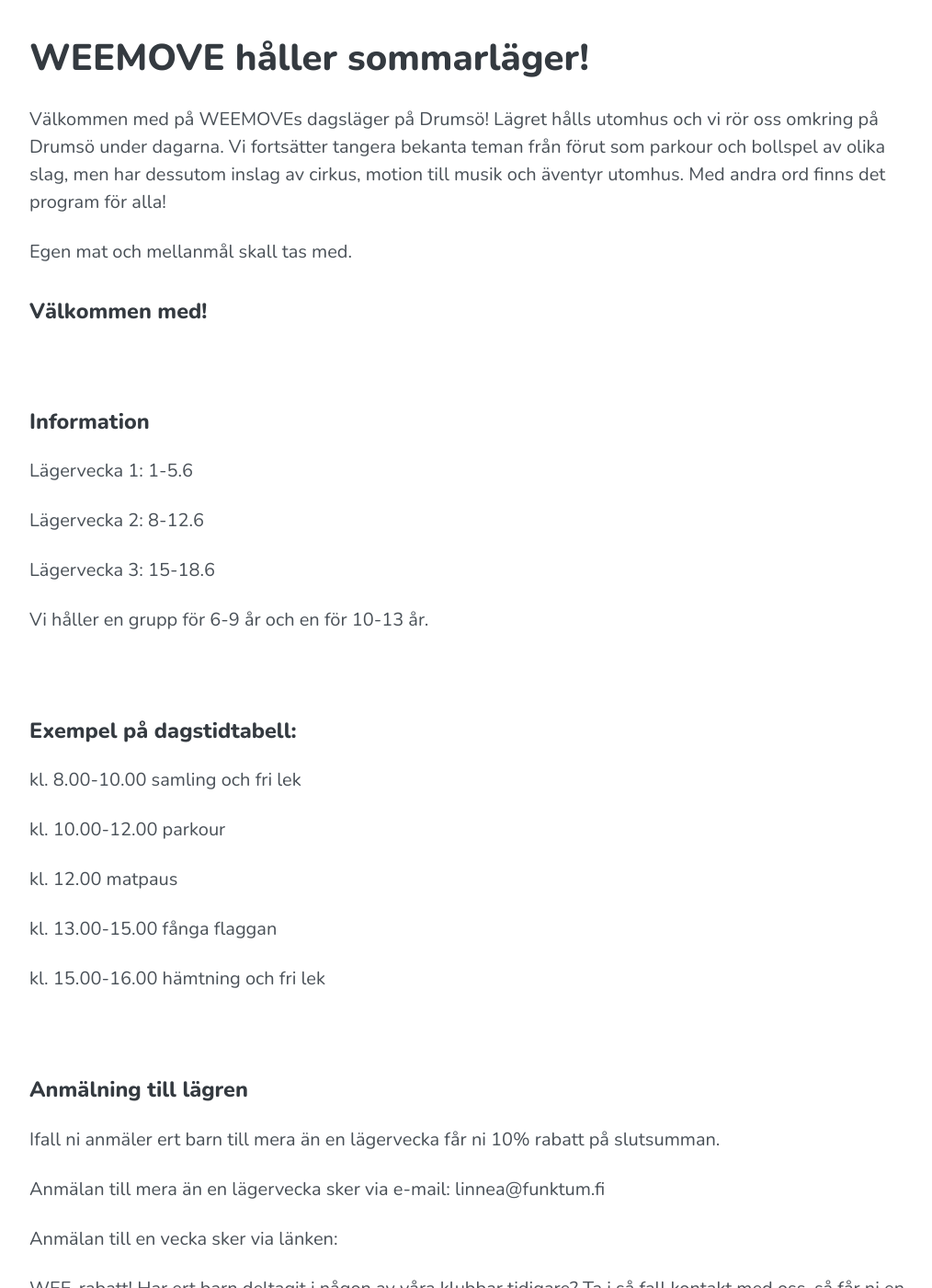
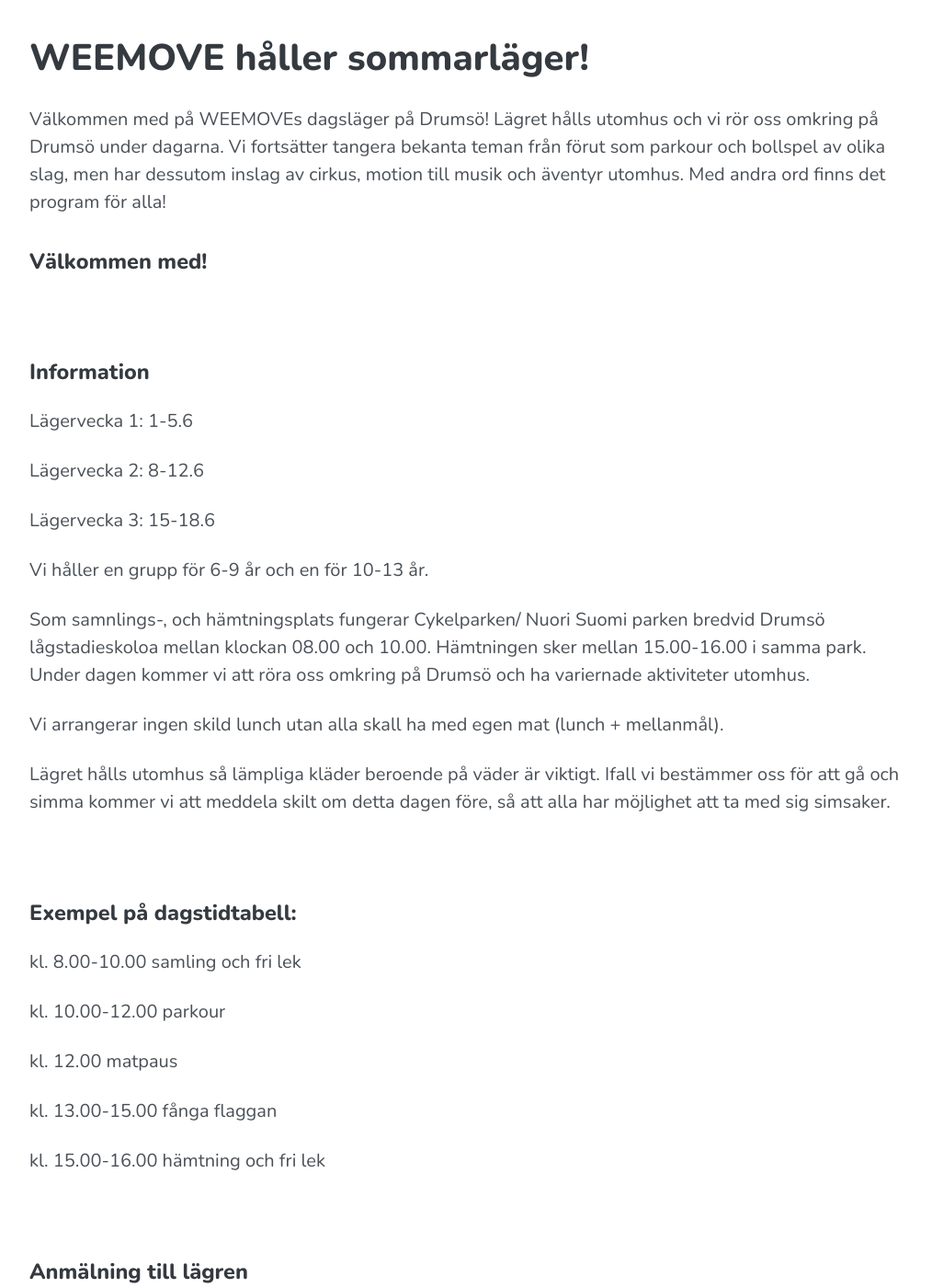
Before and after one commit to Funktum/weemove, a Jekyll site: the page built from _pages/dagslager.md, in a window 1280 px wide and 1400 px high, scrolled down 762 px. Shown: the whole window at 92% size, without its empty margins (128-1142 px from the left). Built offline with Jekyll 4.4.1, drawn with Linux system fonts in a browser that asks for light colours; a script that is not in the unit is left out.

Commit message:
Update dagslager.md

```diff
--- a/_pages/dagslager.md
+++ b/_pages/dagslager.md
@@ -9,7 +9,6 @@
 # WEEMOVE håller sommarläger!
 Välkommen med på WEEMOVEs dagsläger på Drumsö! Lägret hålls utomhus och vi rör oss omkring på Drumsö under dagarna. Vi fortsätter tangera bekanta teman från förut som parkour och bollspel av olika slag, men har dessutom inslag av cirkus, motion till musik och äventyr utomhus. Med andra ord finns det program för alla!
 
-Egen mat och mellanmål skall tas med.
 
 ### Välkommen med!
 
@@ -24,6 +23,13 @@
 Lägervecka 3: 15-18.6
 
 Vi håller en grupp för 6-9 år och en för 10-13 år.
+
+
+Som samnlings-, och hämtningsplats fungerar Cykelparken/ Nuori Suomi parken bredvid Drumsö lågstadieskoloa mellan klockan 08.00 och 10.00. Hämtningen sker mellan 15.00-16.00 i samma park. Under dagen kommer vi att röra oss omkring på Drumsö och ha variernade aktiviteter utomhus.
+
+Vi arrangerar ingen skild lunch utan alla skall ha med egen mat (lunch + mellanmål).
+
+Lägret hålls utomhus så lämpliga kläder beroende på väder är viktigt. Ifall vi bestämmer oss för att gå och simma kommer vi att meddela skilt om detta dagen före, så att alla har möjlighet att ta med sig simsaker.
 
 ---
 
```
